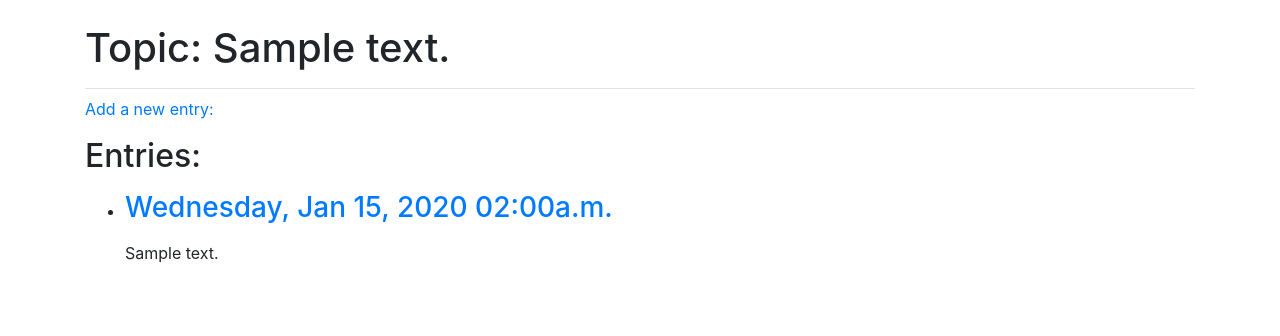
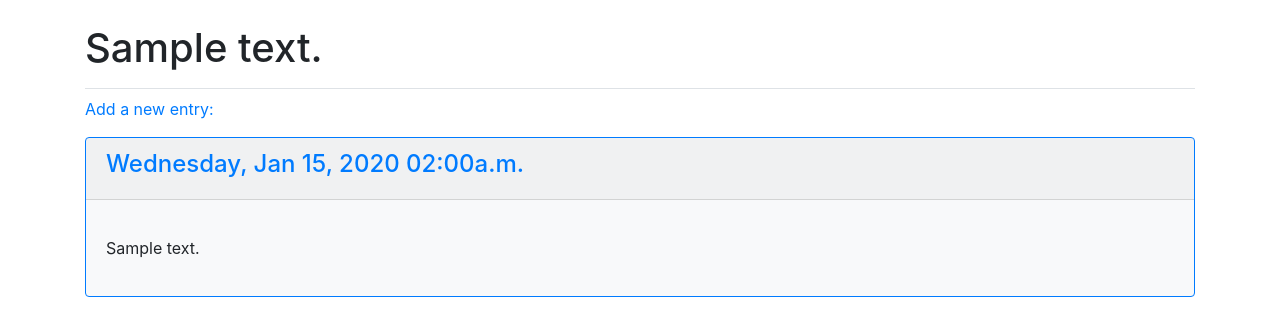
Before and after one commit to kevin-v-le/learning-log, a Django app: page /topics/1/ in a window 1280 px wide. Shown: the part 58-394 px from the top of the page. Run offline with Django 3.2, Linux system fonts and the light colour scheme; a user stored in the database is signed in; tables that the repository leaves empty hold one stand-in row (values such as "Sample post"); some libraries are stand-ins or nearby versions.

Commit message:
attempt #2 styling topic page. includes bootstrap cards

```diff
--- a/learning_logs/templates/learning_logs/topic.html
+++ b/learning_logs/templates/learning_logs/topic.html
@@ -1,8 +1,8 @@
 {% extends 'learning_logs/base.html' %}
-
+{% load bootstrap4 %}
 
 {% block page_header %}
-<h1>Topic: {{ topic }}</h1>
+    <h1>{{ topic }}</h1>
 {% endblock page_header %}
 
 {% block content %}
@@ -10,16 +10,17 @@
       <a href="{% url 'learning_logs:new_entry' topic.id %}">Add a new entry:</a>
     </p>
 
-    <p><h2>Entries:</p></h2>
-        <ul>
-        {% for entry in entries %}
-            <li>
-            <h3><a href="{% url 'learning_logs:edit_entry' entry.id %}">{{entry.date_added|date:'l, M d, Y h:ia'}}</h3></a>
-            <p>{{entry.text|linebreaks}}</p>
-            </li>
-        {% empty %}
-            <p> There are no entries for this topic. </p>
-        {% endfor %}
-        </ul>
+    {% for entry in entries %}
+        <div class="card border-primary text-black bg-light mb-3">
+            <div class="card-header"><h4><a href="{% url 'learning_logs:edit_entry' entry.id %}">{{entry.date_added|date:'l, M d, Y h:ia'}}</h4></a></div>
+            <div class="card-body">
+                <p class="card-text">{{entry.text|linebreaks}}</p>
+            </div>
+        </div>
+
+    {% empty %}
+        <p> There are no entries for this topic. </p>
+    {% endfor %}
+
 
 {% endblock content %}
```
